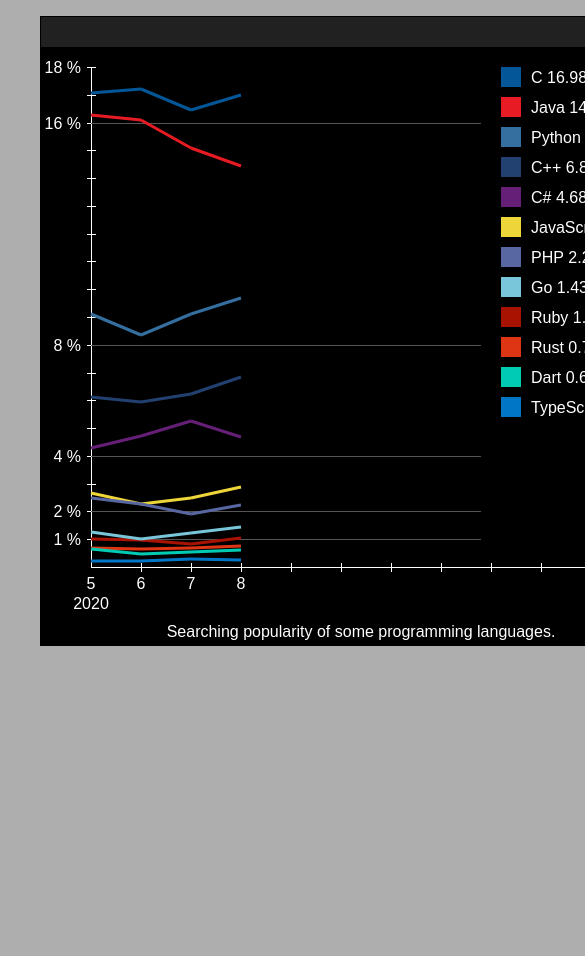
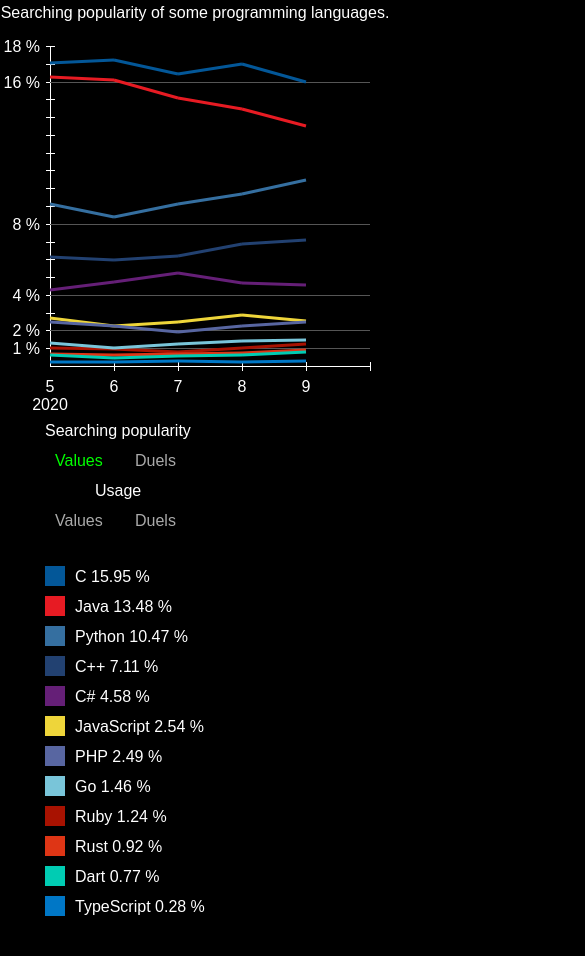
Before and after one commit to sebek78/canvas-languages-chart, a website built with webpack: page src/index.html in a window 390 px wide. Shown: the top 956 px of the page, 585 px wide, since content can reach past the window. Before the commit the page ends 844 px from the top, so only its background shows below. Built offline with nearby package versions, Linux system fonts and the light colour scheme.

Commit message:
responsive canvas

```diff
--- a/src/constants.js
+++ b/src/constants.js
@@ -2,20 +2,30 @@
 export const WIDTH = 640;
 export const HEIGHT = 600;
 export const MENU_HEIGHT = 30;
+export const LEGEND_MAX_WIDTH = 300;
+export const CHART_MAX_WIDTH = 800;
+export const CHART_MAX_HEIGHT = 700;
 
 // chart
 export const BOTTOM_PADDING = 50;
-export const TOP_PADDING = 50;
+export const TOP_PADDING = 20;
 export const LEFT_PADDING = 50;
-export const RIGHT_PADDING = 50;
-export const MAX_X_CHART_VALUE = 10; // time period
-export const X_UNIT = 50;
+export const RIGHT_PADDING = 20;
 
 // legend
-export const LEGEND_X = 460;
-export const LEGEND_Y = 50;
+export const LEGEND_X = 0;
+export const LEGEND_Y = 150;
 export const ROW_HEIGTH = 30;
 export const BOX_SIZE = 20;
+export const BUTTON_WIDTH = 50;
+export const LEGEND_BOTTOM_PADDING = 30;
+
+export const VIEW_NAMES = {
+  searchingValues: "seraching-values",
+  searchingDuels: "searching-duels",
+  usageValues: "usage-values",
+  usageDuels: "usage-duels",
+};
 
 export const LANGUAGES = [
   { name: "C", color: "#035798" },
--- a/src/drawing.js
+++ b/src/drawing.js
@@ -1,11 +1,17 @@
 import {
-  WIDTH,
-  HEIGHT,
   LANGUAGES,
   BOTTOM_PADDING,
   TOP_PADDING,
   LEFT_PADDING,
-  X_UNIT,
+  RIGHT_PADDING,
+  LEGEND_BOTTOM_PADDING,
+  LEGEND_MAX_WIDTH,
+  CHART_MAX_WIDTH,
+  CHART_MAX_HEIGHT,
+  MENU_HEIGHT,
+  VIEW_NAMES,
+  ROW_HEIGTH,
+  LEGEND_Y,
 } from "./constants";
 import drawCanvas from "./views/drawCanvas";
 import drawChart from "./views/drawChart";
@@ -14,36 +20,80 @@ import drawLanguageLines from "./views/drawLanguages";
 
 /* drawing helpers */
 
-const relativeY = (maxY) => (HEIGHT - TOP_PADDING - BOTTOM_PADDING) / maxY;
+const relativeY = (ctx, maxY) =>
+  (ctx.canvas.height - TOP_PADDING - BOTTOM_PADDING) / maxY;
 
-export const scaleY = (value, maxY) =>
-  HEIGHT - BOTTOM_PADDING - Math.round(value * relativeY(maxY), 10);
+export const scaleY = (ctx, value, maxY) =>
+  ctx.canvas.height -
+  BOTTOM_PADDING -
+  Math.round(value * relativeY(ctx, maxY), 10);
 
-export const scaleX = (index) => Math.round(LEFT_PADDING + X_UNIT * index);
+const xUnit = (ctx, maxX) =>
+  parseInt((ctx.canvas.width - LEFT_PADDING - RIGHT_PADDING) / maxX, 10);
+
+export const scaleX = (ctx, index, maxX) =>
+  Math.round(LEFT_PADDING + xUnit(ctx, maxX) * index);
 
 export const getLanguageColor = (language) =>
   LANGUAGES.find((lang) => lang.name === language).color;
 
+export const setTextContext = (ctx) => {
+  ctx.font = "16px sans-serif";
+  ctx.textBaseline = "middle";
+};
+
 /* Canvas */
 
-export const canvas = document.getElementById("canvas");
+export const canvas1 = document.getElementById("canvas1");
+export const canvas2 = document.getElementById("canvas2");
 
 const createCtx = () => {
-  canvas.setAttribute("width", WIDTH);
-  canvas.setAttribute("height", HEIGHT);
-  const context = canvas.getContext("2d");
-  context.font = "16px sans-serif";
-  context.textBaseline = "middle";
-  return context;
+  setCanvasSize();
+  const context1 = canvas1.getContext("2d");
+  context1.font = "16px sans-serif";
+  context1.textBaseline = "middle";
+  const context2 = canvas2.getContext("2d");
+  context2.font = "16px sans-serif";
+  context2.textBaseline = "middle";
+  return [context1, context2];
 };
 
-const ctx = createCtx();
+export const setCanvasSize = (legendHeight) => {
+  const SCROLL_WIDTH = window.innerWidth - document.documentElement.clientWidth;
+  const width = window.innerWidth - SCROLL_WIDTH;
+  const height = window.innerHeight;
 
-const drawing = (chartData, dates, legendData, maxY) => {
-  drawCanvas(ctx);
-  drawChart(ctx, dates, maxY);
-  drawLanguageLines(ctx, chartData, maxY);
-  drawLegend(ctx, legendData);
+  if (width <= height) {
+    canvas1.setAttribute("width", Math.min(width, CHART_MAX_WIDTH));
+    canvas1.setAttribute("height", Math.min(width, CHART_MAX_WIDTH));
+    canvas2.setAttribute("width", LEGEND_MAX_WIDTH);
+    legendHeight && canvas2.setAttribute("height", legendHeight);
+  } else {
+    canvas1.setAttribute(
+      "width",
+      Math.min(width - LEGEND_MAX_WIDTH, CHART_MAX_WIDTH)
+    );
+    canvas1.setAttribute(
+      "height",
+      Math.min(height - MENU_HEIGHT, CHART_MAX_HEIGHT)
+    );
+    canvas2.setAttribute("width", LEGEND_MAX_WIDTH);
+    legendHeight && canvas2.setAttribute("height", legendHeight);
+  }
+  if (ctx1 && ctx2) {
+    setTextContext(ctx1);
+    setTextContext(ctx2);
+  }
+};
+
+let [ctx1, ctx2] = createCtx();
+
+export const drawing = (chartData, dates, legendData, maxY, viewName) => {
+  drawCanvas(ctx1);
+  drawCanvas(ctx2);
+  drawChart(ctx1, dates, maxY);
+  drawLanguageLines(ctx1, chartData, maxY);
+  drawLegend(ctx2, legendData, viewName);
 };
 
 export const createView = ({
@@ -51,6 +101,19 @@ export const createView = ({
   getDates,
   getLegendData,
   getMaxY,
-}) => ({
-  draw: () => drawing(getChartData(), getDates(), getLegendData(), getMaxY()),
-});
+}) => {
+  let viewName = VIEW_NAMES.searchingValues;
+  let legendHeight =
+    LEGEND_Y + ROW_HEIGTH * getLegendData().length + LEGEND_BOTTOM_PADDING;
+  setCanvasSize(legendHeight);
+
+  return {
+    draw: () =>
+      drawing(getChartData(), getDates(), getLegendData(), getMaxY(), viewName),
+    view: () => viewName,
+    setView: (newName) => {
+      viewName = newName;
+    },
+    legendHeight: () => legendHeight,
+  };
+};
--- a/src/eventHandler.js
+++ b/src/eventHandler.js
@@ -1,5 +1,12 @@
-import { canvas } from "./drawing";
-import { LEGEND_Y, LEGEND_X, ROW_HEIGTH, BOX_SIZE } from "./constants";
+import { canvas2, setCanvasSize } from "./drawing";
+
+import {
+  LEGEND_Y,
+  LEGEND_X,
+  ROW_HEIGTH,
+  BOX_SIZE,
+  VIEW_NAMES,
+} from "./constants";
 
 const checkRowLegend = (x, y, rows) => {
   let row = null;
@@ -31,17 +38,52 @@ const handleLegendClick = (x, y, chartData, legendData, setMaxY) => {
   }
 };
 
-const handleEvent = ({ offsetX, offsetY }, chartData, legendData, setMaxY, draw) => {
-  handleLegendClick(offsetX, offsetY, chartData, legendData, setMaxY);
+const handleLegendMenuClick = (x, y, setView) => {
+  if (x > 0 && x < 70 && y > 35 && y < 55) {
+    setView(VIEW_NAMES.searchingValues);
+  } else if (x > 90 && x < 160 && y > 35 && y < 55) {
+    setView(VIEW_NAMES.searchingDuels);
+  } else if (x > 0 && x < 70 && y > 95 && y < 115) {
+    setView(VIEW_NAMES.usageValues);
+  } else if (x > 90 && x < 160 && y > 95 && y < 115) {
+    setView(VIEW_NAMES.usageDuels);
+  }
+};
+
+const handleEvent = (
+  { offsetX, offsetY },
+  chartData,
+  legendData,
+  setMaxY,
+  draw,
+  setView
+) => {
+  if (offsetY < LEGEND_Y) {
+    handleLegendMenuClick(offsetX, offsetY, setView);
+  } else {
+    handleLegendClick(offsetX, offsetY, chartData, legendData, setMaxY);
+  }
   window.requestAnimationFrame(draw);
 };
 
-const eventHandler = ({ getChartData, getLegendData, setMaxY }, draw) => {
-  canvas.addEventListener(
+const eventHandler = (
+  { getChartData, getLegendData, setMaxY },
+  { draw, setView }
+) => {
+  canvas2.addEventListener(
     "click",
-    (e) => handleEvent(e, getChartData(), getLegendData(), setMaxY, draw),
+    (e) =>
+      handleEvent(e, getChartData(), getLegendData(), setMaxY, draw, setView),
     false
   );
+  window.addEventListener("orientationchange", function () {
+    setCanvasSize();
+    draw();
+  });
+  window.addEventListener("resize", function () {
+    setCanvasSize();
+    draw();
+  });
 };
 
 export default eventHandler;
--- a/src/index.html
+++ b/src/index.html
@@ -3,14 +3,21 @@
   <head>
     <meta charset="utf-8" />
     <title>The programming languages chart</title>
+    <meta
+      name="viewport"
+      content="width=device-width, initial-scale=1, shrink-to-fit=no"
+    />
   </head>
   <body>
     <!-- <header><a href="http://mybytes.pl/">Back</a></header> -->
     <figure>
-      <canvas id="canvas"></canvas>
       <figcaption class="description">
         Searching popularity of some programming languages.
       </figcaption>
+      <div class="chartWrapper">
+        <canvas id="canvas1"></canvas>
+        <canvas id="canvas2"></canvas>
+      </div>
     </figure>
   </body>
 </html>
--- a/src/index.js
+++ b/src/index.js
@@ -6,7 +6,7 @@ import eventHandler from "./eventHandler";
 
 (function () {
   const chartData = parseData(dataset1);
-  const { draw } = createView(chartData);
-  window.requestAnimationFrame(draw);
-  eventHandler(chartData, draw);
+  const View = createView(chartData);
+  window.requestAnimationFrame(View.draw);
+  eventHandler(chartData, View);
 })();
--- a/src/models/dataset1.js
+++ b/src/models/dataset1.js
@@ -1,4 +1,21 @@
 export const dataset1 = [
+  {
+    date: "2020-09",
+    dataset: [
+      "C,1,15.95",
+      "Java,2,13.48",
+      "Python,3,10.47",
+      "C++,4,7.11",
+      "C#,5,4.58",
+      "JavaScript,7,2.54",
+      "PHP,8,2.49",
+      "Go,11,1.46",
+      "Ruby,15,1.24",
+      "Rust,18,0.92",
+      "Dart,20,0.77",
+      "TypeScript,42,0.28",
+    ],
+  },
   {
     date: "2020-08",
     dataset: [
--- a/src/styles.scss
+++ b/src/styles.scss
@@ -1,5 +1,5 @@
 body {
-  background-color: #aeaeae;
+  background-color: black;
   margin: 0;
   padding: 0;
   font-family: Arial, Helvetica, sans-serif;
@@ -11,6 +11,20 @@ header {
   text-align: center;
   padding: 10px 0;
   box-sizing: border-box;
+}
+
+figure {
+  margin: 0;
+}
+
+.description {
+  display: block;
+  text-align: center;
+  width: 100vw;
+  background-color: black;
+  color: white;
+  font-size: 16px;
+  padding: 4px 0;
 }
 
 a {
@@ -42,20 +56,15 @@ a {
   }
 }
 
-#canvas {
-  border: 1px solid black;
+#canvas1,
+#canvas2 {
   display: block;
-  margin: 0px auto;
 }
 
-.description {
+.chartWrapper {
+  margin: 0;
   display: flex;
-  margin: 0 auto;
-  width: 640px;
-  border: 1px solid black;
-  justify-content: space-evenly;
-  background-color: black;
-  color: white;
-  font-size: 16px;
-  padding: 4px 0;
+  flex-wrap: wrap;
+  justify-content: center;
+  align-items: center;
 }
--- a/src/views/drawCanvas.js
+++ b/src/views/drawCanvas.js
@@ -1,20 +1,13 @@
-import { WIDTH, HEIGHT, MENU_HEIGHT } from "../constants";
-
-const clearCanvas = (ctx) => ctx.clearRect(0, 0, WIDTH, HEIGHT);
-
-const drawMenu = (ctx) => {
-  ctx.fillStyle = "#212121";
-  ctx.fillRect(0, 0, WIDTH, MENU_HEIGHT);
-};
+const clearCanvas = (ctx) =>
+  ctx.clearRect(0, 0, ctx.canvas.width, ctx.canvas.height);
 
 const drawChartBackground = (ctx) => {
   ctx.fillStyle = "black";
-  ctx.fillRect(0, MENU_HEIGHT, WIDTH, HEIGHT);
+  ctx.fillRect(0, 0, ctx.canvas.width, ctx.canvas.height);
 };
 
 const drawCanvas = (ctx) => {
   clearCanvas(ctx);
-  drawMenu(ctx);
   drawChartBackground(ctx);
 };
 
--- a/src/views/drawChart.js
+++ b/src/views/drawChart.js
@@ -1,11 +1,8 @@
 import {
-  HEIGHT,
-  WIDTH,
   LEFT_PADDING,
   RIGHT_PADDING,
   TOP_PADDING,
   BOTTOM_PADDING,
-  MAX_X_CHART_VALUE,
 } from "../constants";
 import { scaleY, scaleX } from "../drawing";
 
@@ -19,14 +16,14 @@ const drawYaxis = (ctx) => {
     LEFT_PADDING,
     TOP_PADDING,
     1,
-    HEIGHT - TOP_PADDING - BOTTOM_PADDING
+    ctx.canvas.height - TOP_PADDING - BOTTOM_PADDING
   );
 };
 
 const drawTickY = (ctx, y, maxY) => {
   ctx.fillRect(
     LEFT_PADDING - Math.floor(TICK_LENGTH / 2),
-    scaleY(y, maxY),
+    scaleY(ctx, y, maxY),
     TICK_LENGTH,
     1
   );
@@ -41,9 +38,14 @@ const drawYticks = (ctx, maxY) => {
 function drawYvalues(ctx, maxY) {
   ctx.textAlign = "right";
   CHART_VALUES.forEach((value) => {
-    if (value < maxY) ctx.fillText(`${value} %`, LEFT_PADDING - 10, scaleY(value, maxY) + 2)
+    if (value < maxY)
+      ctx.fillText(
+        `${value} %`,
+        LEFT_PADDING - 10,
+        scaleY(ctx, value, maxY) + 2
+      );
   });
-  ctx.fillText(`${maxY} %`, LEFT_PADDING - 10, scaleY(maxY, maxY) + 2)
+  ctx.fillText(`${maxY} %`, LEFT_PADDING - 10, scaleY(ctx, maxY, maxY) + 2);
 }
 
 /* X axis */
@@ -51,39 +53,53 @@ function drawYvalues(ctx, maxY) {
 const drawXaxis = (ctx) => {
   ctx.fillRect(
     LEFT_PADDING,
-    HEIGHT - BOTTOM_PADDING,
-    WIDTH - LEFT_PADDING - RIGHT_PADDING,
+    ctx.canvas.height - BOTTOM_PADDING,
+    ctx.canvas.width - LEFT_PADDING - RIGHT_PADDING,
     1
   );
 };
 
-const drawTickX = (ctx, x) => {
+const drawTickX = (ctx, x, maxX) => {
   ctx.fillRect(
-    scaleX(x),
-    HEIGHT - BOTTOM_PADDING - Math.floor(TICK_LENGTH / 2),
+    scaleX(ctx, x, maxX),
+    ctx.canvas.height - BOTTOM_PADDING - Math.floor(TICK_LENGTH / 2),
     1,
     TICK_LENGTH
   );
 };
 
-const drawXticks = (ctx) => {
-  for (let x = 1; x <= MAX_X_CHART_VALUE; x++) {
-    drawTickX(ctx, x);
+const drawXticks = (ctx, maxX) => {
+  for (let x = 1; x <= maxX; x++) {
+    drawTickX(ctx, x, maxX);
   }
 };
 
 const drawXValues = (ctx, dates) => {
   ctx.textAlign = "center";
   dates.forEach((date, x) => {
-    ctx.fillText(date.month, scaleX(x), HEIGHT - 32);
-    if (x === 0) ctx.fillText(date.year, scaleX(x), HEIGHT - 12);
+    ctx.fillText(
+      date.month,
+      scaleX(ctx, x, dates.length),
+      ctx.canvas.height - 28
+    );
+    if (x === 0)
+      ctx.fillText(
+        date.year,
+        scaleX(ctx, x, dates.length),
+        ctx.canvas.height - 10
+      );
   });
 };
 
 /* Background lines */
 
 const drawChartBackgroundLine = (ctx, value, maxY) => {
-  ctx.fillRect(LEFT_PADDING, scaleY(value, maxY), WIDTH - RIGHT_PADDING - 200, 1);
+  ctx.fillRect(
+    LEFT_PADDING,
+    scaleY(ctx, value, maxY),
+    ctx.canvas.width - RIGHT_PADDING - LEFT_PADDING,
+    1
+  );
 };
 
 const drawBackgoundLines = (ctx, maxY) => {
@@ -98,7 +114,7 @@ const drawChart = (ctx, dates, maxY) => {
   drawYticks(ctx, maxY);
   drawYvalues(ctx, maxY);
   drawXaxis(ctx);
-  drawXticks(ctx);
+  drawXticks(ctx, dates.length);
   drawXValues(ctx, dates);
   ctx.fillStyle = "#555";
   drawBackgoundLines(ctx, maxY);
--- a/src/views/drawLanguages.js
+++ b/src/views/drawLanguages.js
@@ -11,14 +11,14 @@ const drawLanguageLine = (ctx, x1, y1, x2, y2, color) => {
   ctx.closePath();
 };
 
-const drawLanguage = (ctx, language, maxY) => {
+const drawLanguage = (ctx, language, maxY, maxX) => {
   const color = getLanguageColor(language[0].language);
   language.forEach((record, i) => {
-    const x1 = scaleX(i);
-    const y1 = scaleY(record.value, maxY);
+    const x1 = scaleX(ctx, i, maxX);
+    const y1 = scaleY(ctx, record.value, maxY);
     if (i > 0) {
-      const x2 = scaleX(i - 1);
-      const y2 = scaleY(language[i - 1].value, maxY);
+      const x2 = scaleX(ctx, i - 1, maxX);
+      const y2 = scaleY(ctx, language[i - 1].value, maxY);
       drawLanguageLine(ctx, x1, y1, x2, y2, color);
     }
   });
@@ -26,7 +26,8 @@ const drawLanguage = (ctx, language, maxY) => {
 
 const drawLanguagesLines = (ctx, chartData, maxY) => {
   chartData.forEach((language) => {
-    if (language[0].visibility) drawLanguage(ctx, language, maxY);
+    if (language[0].visibility)
+      drawLanguage(ctx, language, maxY, language.length);
   });
 };
 
--- a/src/views/drawLegend.js
+++ b/src/views/drawLegend.js
@@ -1,4 +1,5 @@
-import { LEGEND_X, LEGEND_Y, ROW_HEIGTH, BOX_SIZE } from "../constants";
+import { ROW_HEIGTH, BOX_SIZE, LEGEND_Y, VIEW_NAMES } from "../constants";
+import { setTextContext } from "./../drawing";
 
 const drawLegendElement = (
   ctx,
@@ -16,10 +17,34 @@ const drawLegendElement = (
   ctx.fillText(`${language} ${value.toFixed(2)} %`, x + 30, y + 12);
 };
 
-const drawLegend = (ctx, chartData) => {
+const setLightColor = (match) => (match ? "lime" : "#AAA");
+
+const drawLegendMenu = (ctx, viewName) => {
+  setTextContext(ctx);
+  ctx.fillStyle = "white";
+  ctx.fillText("Searching popularity", 0, 16);
+
+  ctx.fillStyle = setLightColor(viewName === VIEW_NAMES.searchingValues);
+  ctx.fillText("Values", 10, 46);
+
+  ctx.fillStyle = setLightColor(viewName === VIEW_NAMES.searchingDuels);
+  ctx.fillText("Duels", 90, 46);
+
+  ctx.fillStyle = "white";
+  ctx.fillText("Usage", 50, 76);
+
+  ctx.fillStyle = setLightColor(viewName === VIEW_NAMES.usageValues);
+  ctx.fillText("Values", 10, 106);
+
+  ctx.fillStyle = setLightColor(viewName === VIEW_NAMES.usageDuels);
+  ctx.fillText("Duels", 90, 106);
+};
+
+const drawLegend = (ctx, chartData, viewName) => {
+  drawLegendMenu(ctx, viewName);
   ctx.textAlign = "left";
   chartData.forEach((languageData, i) => {
-    drawLegendElement(ctx, languageData, LEGEND_X, LEGEND_Y + i * ROW_HEIGTH);
+    drawLegendElement(ctx, languageData, 0, LEGEND_Y + i * ROW_HEIGTH);
   });
 };
 
```
